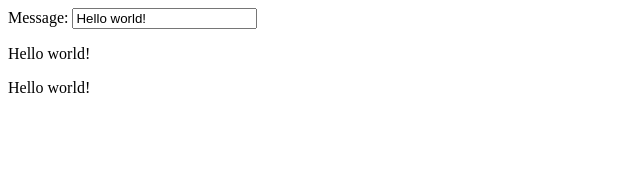
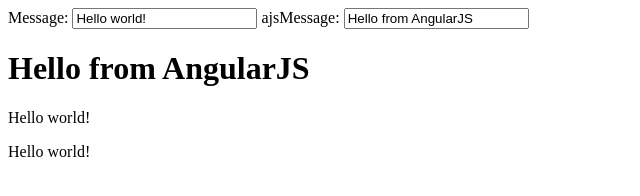
Before and after one commit to stella-maris/angularJS, a plain HTML site: page first_exercise/index.html in a window 1280 px wide. Shown: the whole page, without its empty margins (0-640 px from the left). Drawn offline with nearby package versions, Linux system fonts and the light colour scheme.

Commit message:
Adds second model

```diff
--- a/first_exercise/index.html
+++ b/first_exercise/index.html
@@ -4,8 +4,10 @@
     <title>Starting Angular</title>
 </head>
 <!-- The ng-app directive -->
-<body ng-app='' ng-init="message='Hello world!'">
+<body ng-app='' ng-init="message='Hello world!'; ajsMessage='Hello from AngularJS'">
     Message: <input type="text" ng-model="message">
+    ajsMessage: <input type="text" ng-model="ajsMessage">
+    <h1 ng-bind="ajsMessage"></h1>
     <p ng-bind="message"></p>
     <p> {{message}}</p>
     <script src="https://code.angularjs.org/1.5.8/angular.js"></script>
```
